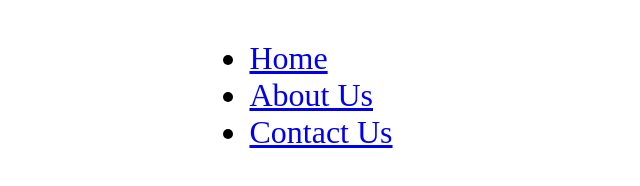
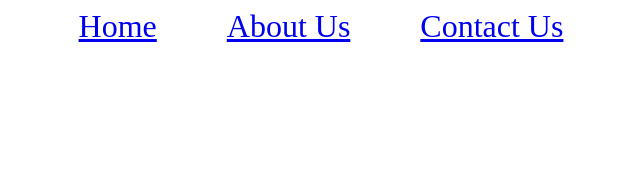
Before and after one commit to Silvermnati/final-project, a plain HTML site: page contact.html in a window 1280 px wide. Shown: the whole page, without its empty margins (339-979 px from the left). Drawn offline with Linux system fonts and the light colour scheme.

```diff
--- a/contact.html
+++ b/contact.html
@@ -3,14 +3,14 @@
 <head>
    <meta charset="UTF-8">
    <meta name="viewport" content="width=device-width, initial-scale=1.
-0">
+">
    <link rel="stylesheet" href="./styles/styles.css">
    <title>GameHub</title>
 </head>
 <body>
    <header>
-        <nav class='nav-items'>
-            <ul>
+       <nav>
+           <ul class='nav-items'>
                <li>
                    <a href="index.html">Home</a>
                </li>
@@ -23,6 +23,6 @@
            </ul>
        </nav>
    </header>
-  <script src="./scripts/Contact.js"></script>
+ <script src="./scripts/About.js"></script>
 </body>
 </html>
```
Also changed, not shown: index.html (+1 -0 lines), images/Gamehub.jpg (added). Lines whose indentation alone changed are shown as unchanged.
